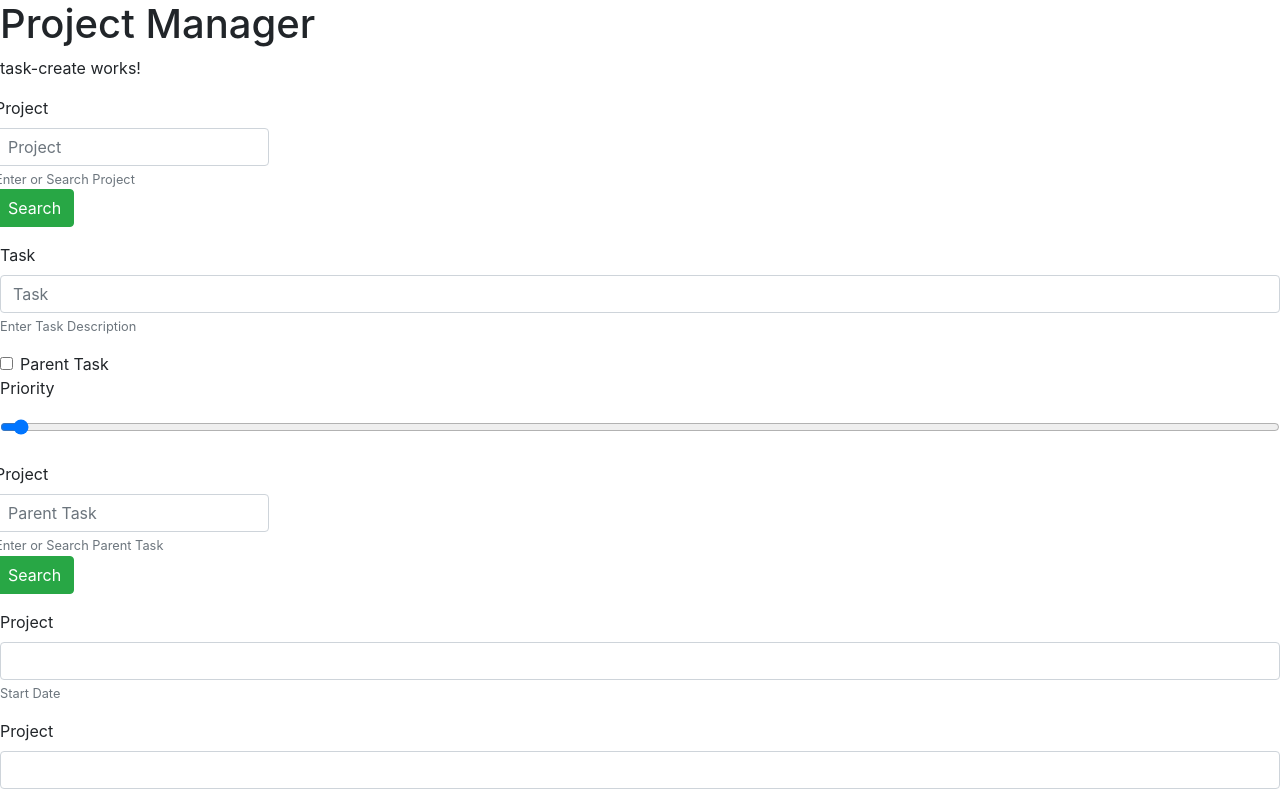
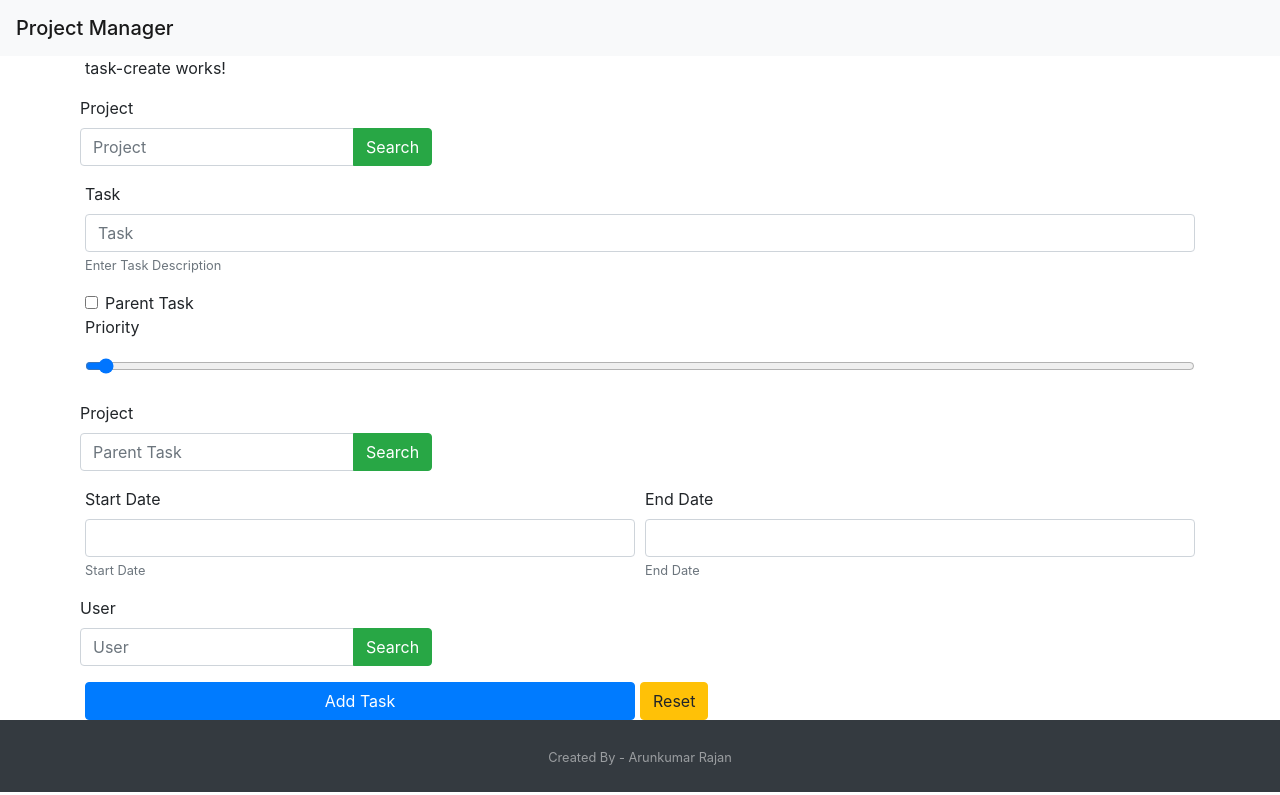
Before and after one commit to arunsugan/projectmanager, an Angular app: page / in a window 1280 px wide. Shown: the top 795 px of the page. Built offline with nearby package versions, Linux system fonts and the light colour scheme.

Commit message:
Added header footer bootstrap layout

```diff
--- a/src/app/app.component.html
+++ b/src/app/app.component.html
@@ -1,2 +1,13 @@
-<h1>Project Manager</h1>
-<app-task-create></app-task-create>
+<nav class="navbar navbar-light bg-light">
+    <span class="navbar-brand mb-0 h1">Project Manager</span>
+</nav>
+
+<div class="container">
+    <app-task-create></app-task-create>
+</div>
+
+<footer id="sticky-footer" class="py-4 bg-dark text-white-50">
+        <div class="container text-center">
+          <small>Created By - Arunkumar Rajan</small>
+        </div>
+</footer>
--- a/src/app/task-create/task-create.component.html
+++ b/src/app/task-create/task-create.component.html
@@ -5,9 +5,12 @@
     <div class="form-row">
     <div class="form-group">
         <label for="project">Project</label>
+        <div class="input-group">
         <input type="text" class="form-control" id="project" aria-describedby="projectHelp" placeholder="Project">
-        <small id="projectHelp" class="form-text text-muted">Enter or Search Project</small>
-        <button type="button" class="btn btn-success" id="projectSearch">Search</button>
+        <div class="input-group-append">
+            <button type="button" class="btn btn-success" id="projectSearch">Search</button>
+        </div>
+        </div>
     </div>
     </div>
 
@@ -39,39 +42,47 @@
     <div class="form-row">
     <div class="form-group">
       <label for="parentTask">Project</label>
+      <div class="input-group">
       <input type="text" class="form-control" id="parentTask" aria-describedby="parentTaskHelp" placeholder="Parent Task">
-      <small id="parentTaskHelp" class="form-text text-muted">Enter or Search Parent Task</small>
-      <button type="button" class="btn btn-success" id="parentTaskSearch">Search</button>
+      <div class="input-group-append">
+            <button type="button" class="btn btn-success" id="parentTaskSearch">Search</button>
+      </div>
+      </div>
     </div>
     </div>
 
-    <div class="form-group">
-        <label for="startDate">Project</label>
+    <div class="form-row">
+    <div class="form-group col-md-6">
+        <label for="startDate">Start Date</label>
         <input type="text" class="form-control" id="startDate" aria-describedby="startDateHelp" placeholder="">
         <small id="parentTaskHelp" class="form-text text-muted">Start Date</small>
     </div>
 
-    <div class="form-group">
-        <label for="endDate">Project</label>
+    <div class="form-group col-md-6">
+        <label for="endDate">End Date</label>
         <input type="text" class="form-control" id="endDate" aria-describedby="endDateHelp" placeholder="">
         <small id="endDateHelp" class="form-text text-muted">End Date</small>
+    </div>
     </div>
 
     <div class="form-row">
     <div class="form-group">
-        <label for="user">Project</label>
+        <label for="user">User</label>
+        <div class="input-group">
         <input type="text" class="form-control" id="user" aria-describedby="userHelp" placeholder="User">
-        <small id="userHelp" class="form-text text-muted">Enter or Search User</small>
-        <button type="button" class="btn btn-success" id="userSearch">Search</button>
+        <div class="input-group-append">
+            <button type="button" class="btn btn-success" id="userSearch">Search</button>
+        </div>
+        </div>
     </div>
     </div>
 
     <div class="form-row">
     <div class="col-md-6">
-        <button (click)="onAddTask()" type="submit" class="btn btn-primary">Add Task</button>
+        <button (click)="onAddTask()" type="submit" class="btn btn-primary btn-block">Add Task</button>
     </div>
     <div clas="col-md-6">
-        <button type="button" class="btn btn-warning">Reset</button>
+        <button type="button" class="btn btn-warning btn-block">Reset</button>
     </div>
     </div>
   </form>
```
